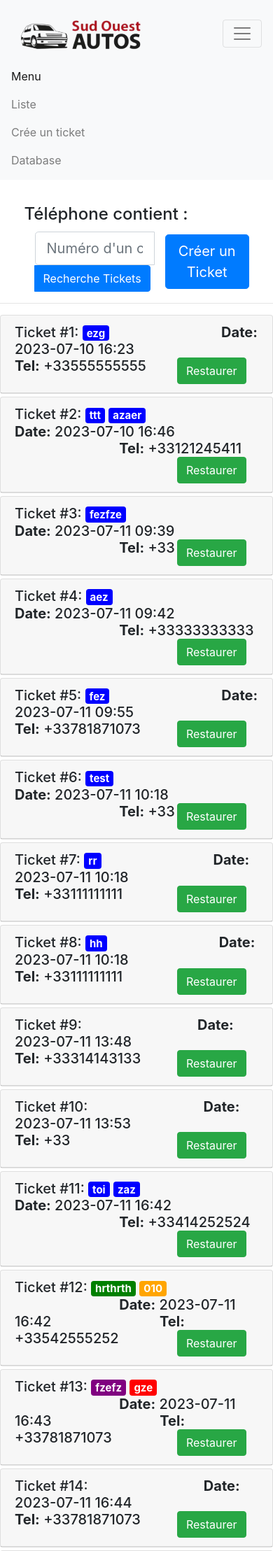
After one commit to DiamondLink/SoApp, a Flask app: template templates/search_client.html in a window 390 px wide, after a click that opens the changed part. The commit adds this page. Shown: the top 2217 px of the page at 70% size. Run offline with Flask 3, Linux system fonts and the light colour scheme; the template is opened without the code that fills it: values that come from a table or form of the project are taken from there, others are empty; parts of the project's set-up code (start-up, migrations or seed data) failed here and were passed over; some libraries are stand-ins or nearby versions.

Commit message:
mercredi aprem (sms+search phone)

```diff
--- a/app.py
+++ b/app.py
@@ -306,6 +306,8 @@ def add_employee():
 @app.route("/send_sms", methods=['POST'])
 def handle_sms():
 
+    telephone = "05 61 37 52 00"
+
     data = request.get_json()
     print(data)
 
@@ -314,7 +316,7 @@ def handle_sms():
 
     piece = Piece.query.get(data["id"])
 
-    sms_text = templates[data["etat"]].format(prix=piece.prix, num=data["num"])
+    sms_text = templates[data["etat"]].format(prix=piece.prix, num=data["num"], telSOA = telephone, libelle = piece.libelle)
 
     print(sms_text)
 
@@ -347,12 +349,8 @@ def add_initial_datas():
     add_employee()
     return "Initial Datas Added"
 
-@app.route('/ticket', methods=['GET', 'POST'])
+@app.route('/create_ticket', methods=['GET', 'POST'])
 def submit_ticket():
-    #add_categories()
-    #add_employee()
-
-
     with open('modeles.json') as f:
         data = json.load(f)
 
@@ -371,6 +369,82 @@ def submit_ticket():
     employee = Employee.query.all()
 
     return render_template('add_profile.html', form=form, category = categories, employee = employee, data=data)
+
+
+def update_ticket_and_pieces_for_restore(ticket_id, ticket_fields, piece_fields):
+    # Get the ticket by id
+    ticket = Ticket.query.get(ticket_id)
+
+    print(ticket.id)
+    print(ticket.created_at)
+
+    # Update the ticket fields
+    for key, value in ticket_fields.items():
+        setattr(ticket, key, value)
+
+    # Commit the ticket changes to the database
+    db.session.commit()
+
+    # Get all pieces attached to this ticket
+    pieces = Piece.query.filter_by(ticket_id=ticket_id).all()
+
+    # Update the pieces
+    for piece in pieces:
+        for key, value in piece_fields.items():
+            setattr(piece, key, value)
+
+    # Commit the pieces changes to the database
+    db.session.commit()
+
+# Example of usage:
+
+
+
+@app.route("/restore", methods = ['POST'])
+def restore():
+    data = request.get_json()
+    print(data)
+
+    ticketDict = {
+        "status" : "En attente de traitement"
+    }
+    pieceDict = {
+        "etat" : "En attente de traitement",
+        "prix" : "A définir",
+        "gere_par" : None
+    }
+
+    update_ticket_and_pieces_for_restore(data["id"], ticketDict, pieceDict)
+
+    return "restored"
+
+
+
+@app.route('/ticket', methods=['GET', 'POST'])
+def get_tickets():
+    if request.method == 'POST':
+        tickets = []
+        tel = request.form.get('tel')
+        if len(tel) == 0:
+            return render_template('search_client.html', tickets=tickets, first = "False")
+        if tel[0] == "0":
+            tel = tel[1:]
+
+        if tel[:4] == "+330":
+            tel = "+33" + tel[4:]
+
+        print(tel)
+
+        users = User.query.filter(User.tel.like(f"%{tel}%"))
+
+        for user in users:
+            for tik in user.tickets:
+                tickets.append(tik)
+            # Pass this tickets object to your HTML page
+        return render_template('search_client.html', tickets=tickets, first="False")
+
+    return render_template('search_client.html', first = "True")
+
 
 
 @app.route('/get_data', methods=['POST'])
@@ -398,22 +472,13 @@ def get_data():
             data[key].pop(0)
 
 
-    print(data)
     for i in range(len(data["immat"])):    #TODO
-        print("run")
         try:
-            print("try1")
             category = Category.query.filter_by(category_name=data['category'][i]).first()
-            print("try2")
             employee = Employee.query.filter_by(nom=data["employee"]).first()
-            print("try3")
             new_pieces.append(Piece(ouvert_par = employee.id, ticket_id=new_ticket.id, category_id = category.id, immat = data["immat"][i], marque = data["marque"][i], modele = data["modele"][i], libelle = data["libelle"][i], numero = data["numero"][i], energie = data["energie"][i], etat = "En attente de traitement", details = data["details"][i], prix = "A définir", phase = data["phase"][i], ref_mot = data["ref_mot"][i],dimension_pneu = data["dimension_pneu"][i]))
-            print("try4")
         except Exception as e:
             print("Error: ", str(e))
-
-        print(new_pieces)
-        print("end")
 
     db.session.add_all(new_pieces)
 
@@ -434,8 +499,6 @@ def liste():
     category = Category.query.all()
     employee = Employee.query.all()
     pieces = [piece.to_dict() for piece in Piece.query.join(Ticket).filter(Ticket.status != 'Terminé').all()]
-    for t in tickets:
-        print(t.info)
 
     return render_template('liste.html', tickets=tickets, category = category, employee = employee, pieces=json.dumps(pieces))
 
@@ -445,7 +508,6 @@ def liste():
 @app.route('/update/<string:table_name>/<int:item_id>', methods=['POST'])
 def update_item(table_name, item_id):
     data = request.get_json()  # get the data from the POST request
-    print(data)
 
 
     if table_name == 'Piece':
--- /dev/null
+++ b/templates/search_client.html
@@ -0,0 +1,139 @@
+<!DOCTYPE html>
+<html>
+<head>
+    <title>Ajout Ticket</title>
+    <!-- Bootstrap CSS -->
+    <link href="https://stackpath.bootstrapcdn.com/bootstrap/4.3.1/css/bootstrap.min.css" rel="stylesheet">
+	<link rel="stylesheet" href="https://cdnjs.cloudflare.com/ajax/libs/font-awesome/5.15.3/css/all.min.css">
+	<link rel="icon" href="static/soa.ico" type="image/x-icon">
+    <link rel="stylesheet" href="https://cdn.jsdelivr.net/npm/notyf@3.9.0/notyf.min.css">
+    <script src="https://cdn.jsdelivr.net/npm/notyf@3.9.0/notyf.min.js"></script>
+
+
+    <!-- jQuery -->
+    <script src="https://code.jquery.com/jquery-3.5.1.min.js"></script>
+	<script src="https://stackpath.bootstrapcdn.com/bootstrap/4.5.2/js/bootstrap.min.js"></script>
+
+    <style>
+
+
+#vertical-line {
+  border-left: 1px solid black;
+  position: absolute;
+  top: 20%; /* The top margin is set to 10% of the viewport height */
+  bottom: -60%; /* The bottom margin is set to 10% of the viewport height */
+  left: 50%; /* This positions the line in the middle of the viewport */
+}
+
+    </style>
+
+</head>
+<body>
+	<nav class="navbar navbar-expand-lg navbar-light bg-light">
+		<a class="navbar-brand" href="menu">
+			<img width=200 src="static/soa.png" alt="Logo">
+		</a>
+		<button class="navbar-toggler" type="button" data-toggle="collapse" data-target="#navbarNav" aria-controls="navbarNav" aria-expanded="false" aria-label="Toggle navigation">
+		  <span class="navbar-toggler-icon"></span>
+		</button>
+		<div class="collapse navbar-collapse" id="navbarNav">
+		  <ul class="navbar-nav">
+			<li class="nav-item active">
+			  <a class="nav-link" href="menu">Menu</a>
+			</li>
+			<li class="nav-item">
+			  <a class="nav-link" href="liste">Liste</a>
+			</li>
+			<li class="nav-item">
+			  <a class="nav-link" href="ticket">Crée un ticket</a>
+			</li>
+			<li class="nav-item">
+				<a class="nav-link" href="admin-db" target="_blank" onclick="openInNewTab(event)">Database</a>
+			</li>
+		  </ul>
+		</div>
+	  </nav>
+
+
+      <br>
+
+      <div class="form-group row" style="margin-left: 5%; margin-right: 5%;">
+        <div class="col-sm-2">
+            <label class="col-form-label" style="font-weight: 500; font-size:x-large;">Téléphone contient :</label>
+        </div>
+        <div class="col-sm-10">
+            <form method="POST" action="/ticket" class="d-flex justify-content-between align-items-center">
+                <div class="input-group col-sm-6">
+                    <input type="text" name="tel" class="form-control form-control-lg" placeholder="Numéro d'un client">
+                    <div class="input-group-append">
+                        <button type="submit" class="btn btn-primary">Recherche Tickets</button>
+                    </div>
+                </div>
+                <a type="button" class="btn btn-primary ml-auto float-right btn-lg" href="/create_ticket">Créer un Ticket</a>
+            </form>
+        </div>
+    </div>
+
+
+
+
+
+    <hr>
+
+    <div id="accordion">
+        {% for ticket in tickets %}
+            <div class="card mb-1 ticketItem">
+                <div class="card-header" id="heading{{ ticket.id }}" data-toggle="collapse" data-target="#collapse{{ ticket.id }}" aria-expanded="false" aria-controls="collapse{{ ticket.id }}" style="cursor: pointer;">
+                    <h5 class="mb-0">Ticket #{{ ticket.id }}: {% for piece in ticket.pieces %}<span class="badge" style="background-color: {{ piece.category.color }}; color:white;">{{ piece.libelle }}</span>&nbsp;{% endfor %}
+                        &nbsp;&nbsp;&nbsp;&nbsp;&nbsp;&nbsp;&nbsp;&nbsp;&nbsp;&nbsp;&nbsp;&nbsp;&nbsp;&nbsp;&nbsp;&nbsp;&nbsp;&nbsp;&nbsp;&nbsp;&nbsp;&nbsp;&nbsp;&nbsp;&nbsp;&nbsp;&nbsp;
+                        <span><span style="font-weight: 700;">Date:</span> {{ticket.created_at.strftime("%Y-%m-%d %H:%M") }}</span>
+                        &nbsp;&nbsp;&nbsp;&nbsp;&nbsp;&nbsp;&nbsp;&nbsp;&nbsp;&nbsp;&nbsp;&nbsp;&nbsp;&nbsp;&nbsp;&nbsp;&nbsp;&nbsp;&nbsp;&nbsp;&nbsp;&nbsp;&nbsp;&nbsp;&nbsp;&nbsp;&nbsp;
+                        <span><span style="font-weight: 700;">Tel:</span> {{ticket.user.tel}}</span>
+                        <button style="margin-right:5%;" class="btn btn-success float-right" onclick="restore(this)" id="{{ticket.id}}">Restaurer</button>
+                    </h5>
+                </div>
+            </div>
+        {% else %}
+        {% if first == "False" %}
+        &nbsp;&nbsp;&nbsp;&nbsp;&nbsp;&nbsp;&nbsp;&nbsp;&nbsp;&nbsp;&nbsp;&nbsp;&nbsp;&nbsp;&nbsp;&nbsp;&nbsp;&nbsp;
+        <span>Aucun ticket</span>
+        {% endif %}
+        {% endfor %}
+    </div>
+
+
+
+
+</body>
+<script>
+
+var notyf = new Notyf();
+
+function restore(btn){
+    ticketId = btn.id;
+
+    var dict = {
+          "id" : ticketId
+        }
+
+
+        fetch('/restore', {
+    method: 'POST',
+    headers: {
+        'Content-Type': 'application/json'
+    },
+    body: JSON.stringify(dict)
+}).then(response => {
+    if (!response.ok) {
+        throw new Error("HTTP error " + response.status);
+    }
+})
+
+notyf.success("Ticket restauré !")
+}
+
+
+
+
+</script>
+</html>
--- a/templates/sms_text.json
+++ b/templates/sms_text.json
@@ -1,5 +1,5 @@
 {
-    "Disponible": "La pièce demandée est disponible.Prix : {prix} €\nN° {num}\nAppelez le 05 61 37 52 00 pour infos\n\nSud Ouest Autos",
-    "Indisponible": "La pièce demandé n'est pas disponible\n\nSud Ouest Autos",
-    "Disponible à démonter" : "Votre pièce est disponible et à démonter\nPrix : {prix} €\nAppelez le 05 61 37 52 00 pour la réserver\nN° Ticket : {num}\n\nSud Ouest Auto"
+    "Disponible": "Votre pièce : {libelle}, est disponible en stock à {prix} €.\nVotre numéro : {num}. Contactez le {telSOA}\nSud Ouest Autos",
+    "Indisponible": "Votre pièce : {libelle}, est indisponible\nNous vous recontacterons si dispo prochaine\n\nSud Ouest Autos",
+    "Disponible à démonter" : "Votre pièce : {libelle}, est disponible à démonter à {prix} €.\nVotre numéro : {num}. Contactez le {telSOA}\nSud Ouest Autos"
 }
```
Also changed, not shown: templates/liste.html (+14 -0 lines), templates/instance/app_db.db.
